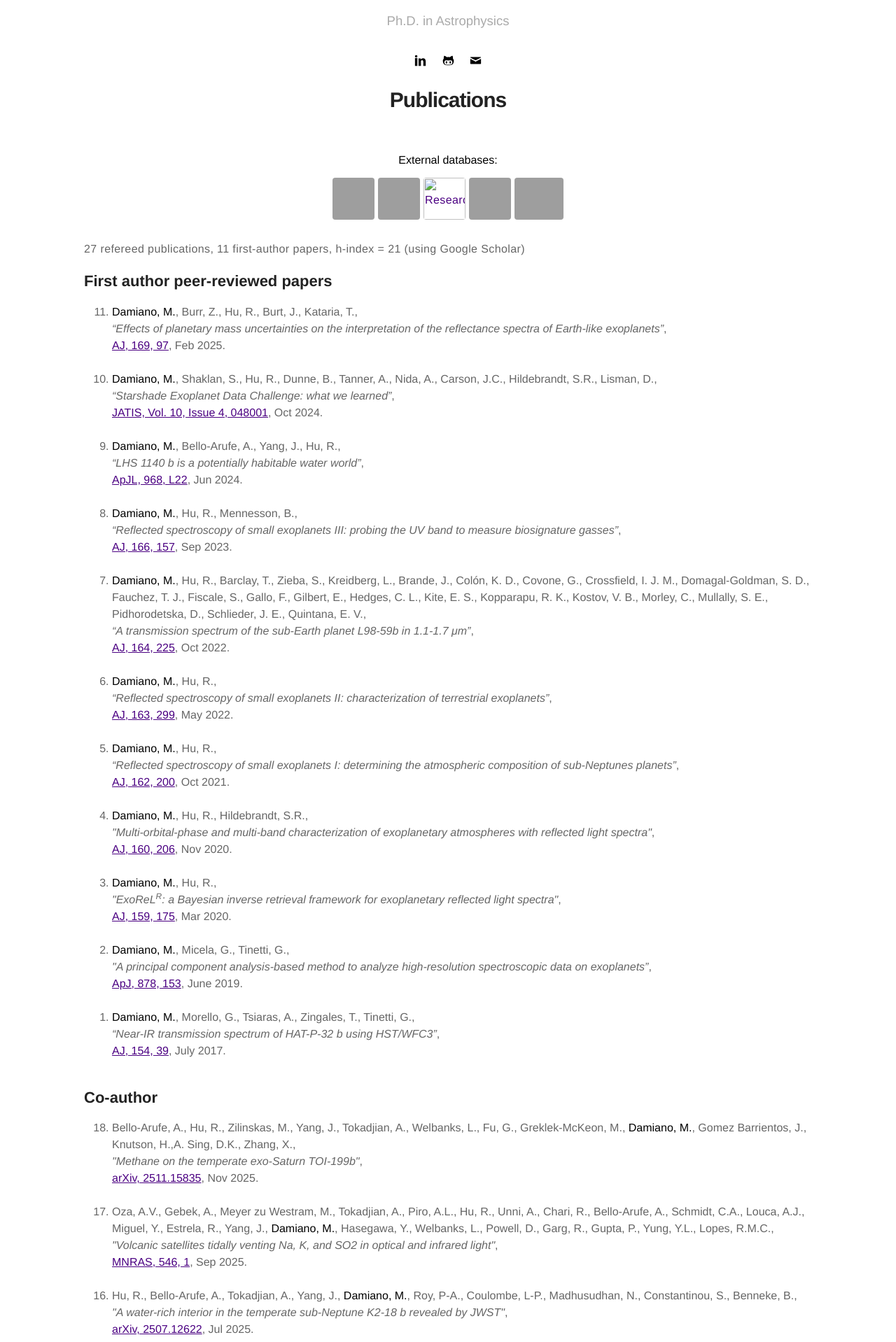
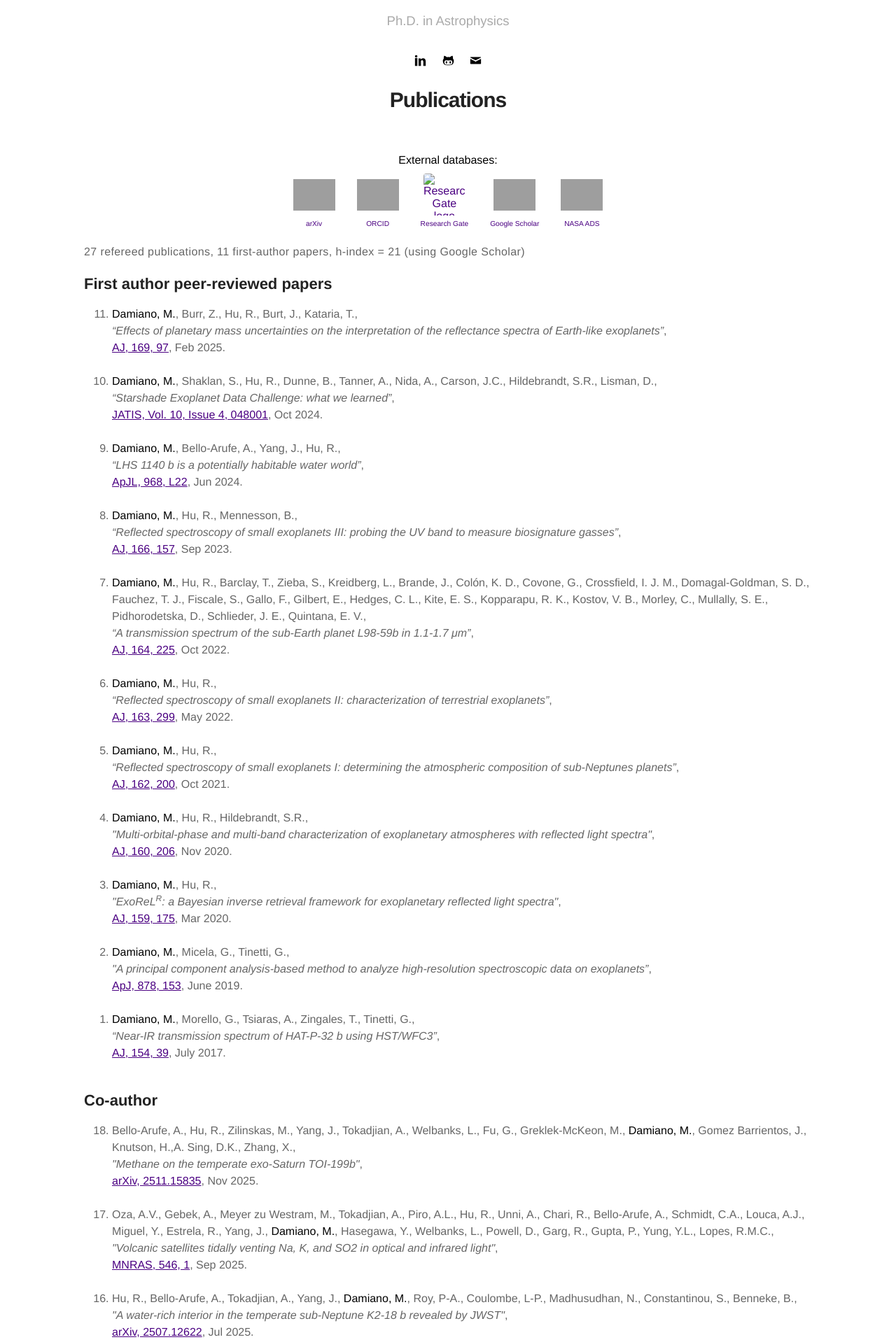
Before and after one commit to MDamiano/MDamiano.github.io, a Jekyll site: the page built from publications.md, in a window 1280 px wide. Shown: the part 413-2331 px from the top of the page at 70% size. Built offline with Jekyll 4.4.1, drawn with Linux system fonts in a browser that asks for light colours; grey boxes are pictures that could not be loaded.

Commit message:
Increase external database icon gap

```diff
--- a/_sass/pages/page.sass
+++ b/_sass/pages/page.sass
@@ -10,3 +10,31 @@
         width: 50%
         margin: 0 auto
         display: block
+
+.external-databases
+    margin: 1rem 0 2rem
+    text-align: center
+
+    .external-databases__list
+        display: flex
+        flex-wrap: wrap
+        justify-content: center
+        gap: 1.9rem 3.1rem
+        margin-top: 1rem
+
+    .external-databases__item
+        display: inline-flex
+        flex-direction: column
+        align-items: center
+        text-decoration: none
+
+        img
+            width: 60px
+            height: 60px
+            display: block
+            object-fit: contain
+
+    .external-databases__label
+        margin-top: 0.55rem
+        font-size: 1.02rem
+        line-height: 1.2
--- a/publications.md
+++ b/publications.md
@@ -5,15 +5,16 @@ layout: page
 
 <h1>Publications</h1>
 
-<center><strong>External databases:</strong>
-
-<p>
-<a href="https://arxiv.org/search/?searchtype=author&query=Damiano%2C+M" target="_blank"><img src="https://encrypted-tbn0.gstatic.com/images?q=tbn:ANd9GcQvibDYTWDou1-p1oSjDglGCCgKMXYgqm6eQyqcXrV8iIiw69Ka" height=" 60" width=" 60" title="ArXiv" /></a>
-<a href="https://orcid.org/0000-0002-1830-8260" target="_blank"><img src="https://s3-eu-west-1.amazonaws.com/ppreviews-orcid-012943482134916/8439047/thumb.png" height=" 60" width=" 60" title="ORCID" /></a>
-<a href="https://www.researchgate.net/profile/Mario_Damiano2" target="_blank"><img src="https://www.researchgate.net/favicon-96x96.png" height=" 60" width=" 60" title="ResearchGate" /></a>
-<a href="https://scholar.google.co.uk/citations?hl=en&user=UQIVvi0AAAAJ&view_op=list_works&gmla=AJsN-F4k2qktMtIOVyu11XecYm54E4SCf8bNBsGlzsYQH9MIzTlvyUJvptL-WXPp6eXCerC5fo12OewI4n4EvkGc4bq-cnEPpfENDr7O5XzwLSOO3XQrYAY" target="_blank"><img src="https://upload.wikimedia.org/wikipedia/commons/thumb/c/c7/Google_Scholar_logo.svg/1024px-Google_Scholar_logo.svg.png?20200110094142" height=" 60" width=" 60" title="Google Scholar" /></a>
-<a href="https://ui.adsabs.harvard.edu/search/filter_database_fq_database=AND&filter_database_fq_database=database%3A%22astronomy%22&fq=%7B!type%3Daqp%20v%3D%24fq_database%7D&fq_database=(database%3A%22astronomy%22)&p_=0&q=author%3A%22Damiano%2C%20Mario%22&sort=date%20desc%2C%20bibcode%20desc" target="_blank"><img src="https://encrypted-tbn0.gstatic.com/images?q=tbn:ANd9GcQj7oeBd-zcmgFP18z1PpqppgLY0FqPvqD0H9R1Q6zMXVBW-GRF" height=" 60" width=" 70" title="Google Scholar" /></a>
-</p></center>
+<div class="external-databases">
+<strong>External databases:</strong>
+<div class="external-databases__list">
+<a href="https://arxiv.org/search/?searchtype=author&query=Damiano%2C+M" target="_blank" class="external-databases__item"><img src="https://encrypted-tbn0.gstatic.com/images?q=tbn:ANd9GcQvibDYTWDou1-p1oSjDglGCCgKMXYgqm6eQyqcXrV8iIiw69Ka" alt="arXiv logo" title="arXiv" /><span class="external-databases__label">arXiv</span></a>
+<a href="https://orcid.org/0000-0002-1830-8260" target="_blank" class="external-databases__item"><img src="https://s3-eu-west-1.amazonaws.com/ppreviews-orcid-012943482134916/8439047/thumb.png" alt="ORCID logo" title="ORCID" /><span class="external-databases__label">ORCID</span></a>
+<a href="https://www.researchgate.net/profile/Mario_Damiano2" target="_blank" class="external-databases__item"><img src="https://www.researchgate.net/favicon-96x96.png" alt="Research Gate logo" title="Research Gate" /><span class="external-databases__label">Research Gate</span></a>
+<a href="https://scholar.google.co.uk/citations?hl=en&user=UQIVvi0AAAAJ&view_op=list_works&gmla=AJsN-F4k2qktMtIOVyu11XecYm54E4SCf8bNBsGlzsYQH9MIzTlvyUJvptL-WXPp6eXCerC5fo12OewI4n4EvkGc4bq-cnEPpfENDr7O5XzwLSOO3XQrYAY" target="_blank" class="external-databases__item"><img src="https://upload.wikimedia.org/wikipedia/commons/thumb/c/c7/Google_Scholar_logo.svg/1024px-Google_Scholar_logo.svg.png?20200110094142" alt="Google Scholar logo" title="Google Scholar" /><span class="external-databases__label">Google Scholar</span></a>
+<a href="https://ui.adsabs.harvard.edu/search/filter_database_fq_database=AND&filter_database_fq_database=database%3A%22astronomy%22&fq=%7B!type%3Daqp%20v%3D%24fq_database%7D&fq_database=(database%3A%22astronomy%22)&p_=0&q=author%3A%22Damiano%2C%20Mario%22&sort=date%20desc%2C%20bibcode%20desc" target="_blank" class="external-databases__item"><img src="https://encrypted-tbn0.gstatic.com/images?q=tbn:ANd9GcQj7oeBd-zcmgFP18z1PpqppgLY0FqPvqD0H9R1Q6zMXVBW-GRF" alt="NASA ADS logo" title="NASA ADS" /><span class="external-databases__label">NASA ADS</span></a>
+</div>
+</div>
 
 27 refereed publications, 11 first-author papers, h-index = 21 (using Google Scholar)
 
```
Also changed, not shown: 9 other files.
